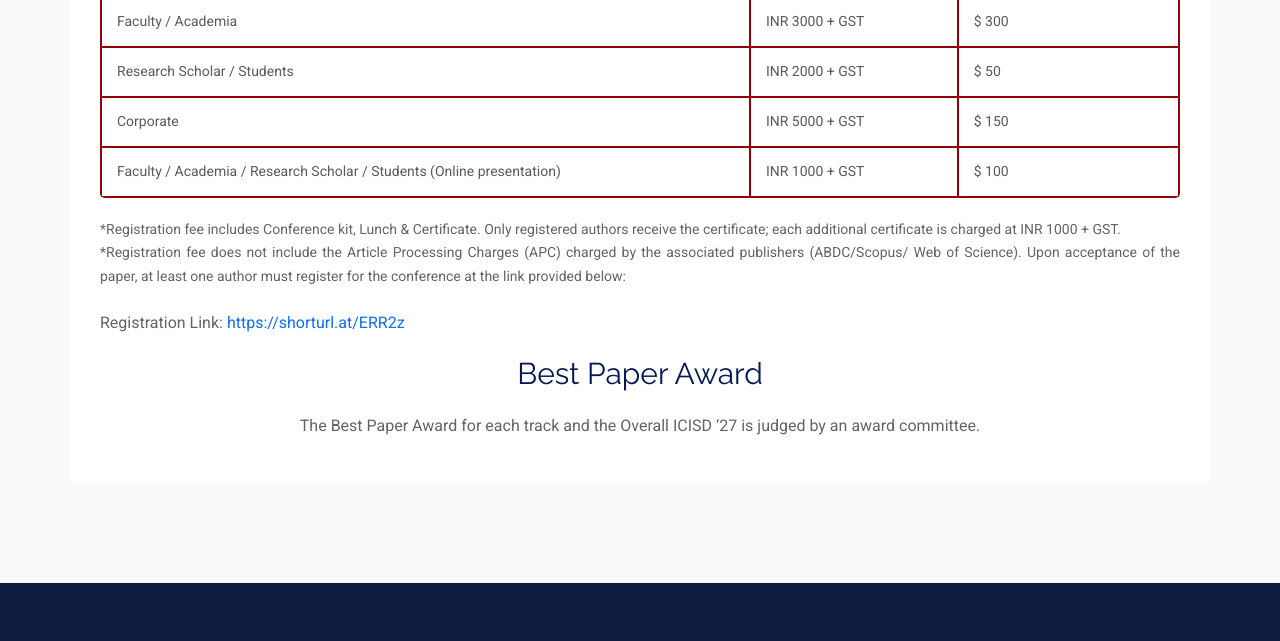
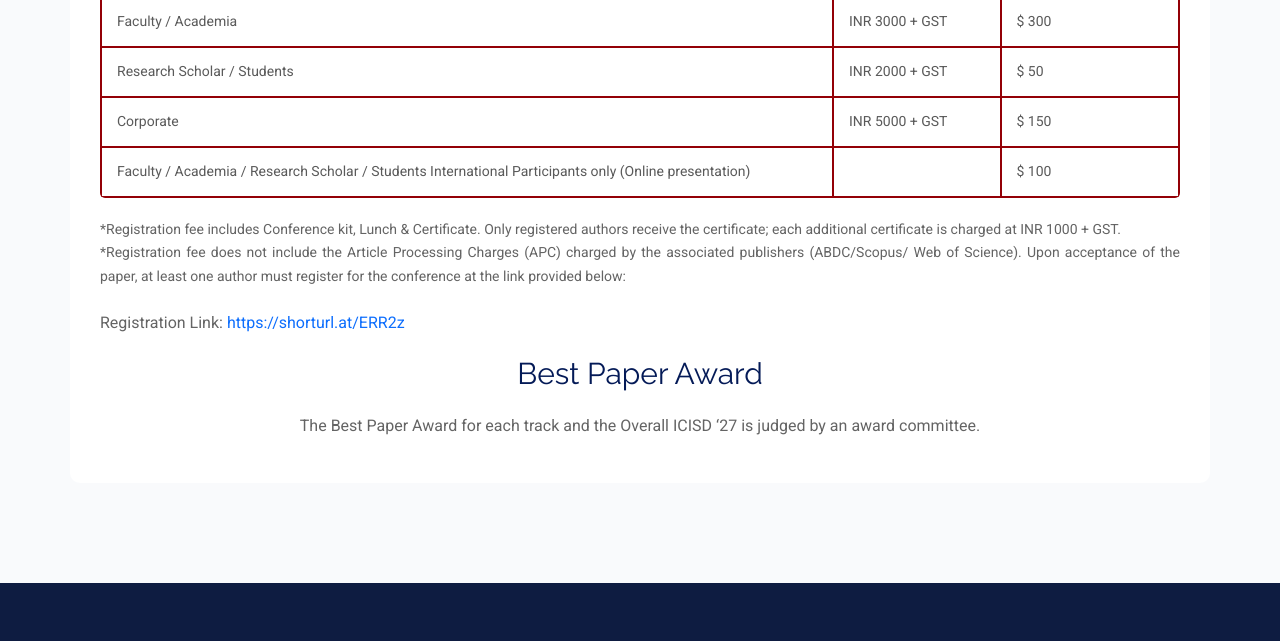
Before and after one commit to bluntlycoded/icisd-site, a plain HTML site: page call-for-paper.html in a window 1280 px wide. Shown: the part 2752-3393 px from the top of the page. Drawn offline with Linux system fonts and the light colour scheme.

Commit message:
Online presentation fee: international participants only, $100
Removes the INR 1000 + GST option for online presentation.

Co-Authored-By: Claude Opus 5.5 <noreply@anthropic.com>

```diff
--- a/call-for-paper.html
+++ b/call-for-paper.html
@@ -330,8 +330,8 @@ this policy will result in desk rejection of paper from the conference proceedin
               <td>$ 150</td>
             </tr>
             <tr>
-              <td>Faculty / Academia / Research Scholar / Students (Online presentation)</td>
-              <td>INR 1000 + GST</td>
+              <td>Faculty / Academia / Research Scholar / Students International Participants only (Online presentation)</td>
+              <td></td>
               <td>$ 100</td>
             </tr>
             </tbody>
```
Also changed, not shown: index.html (+2 -2 lines).
